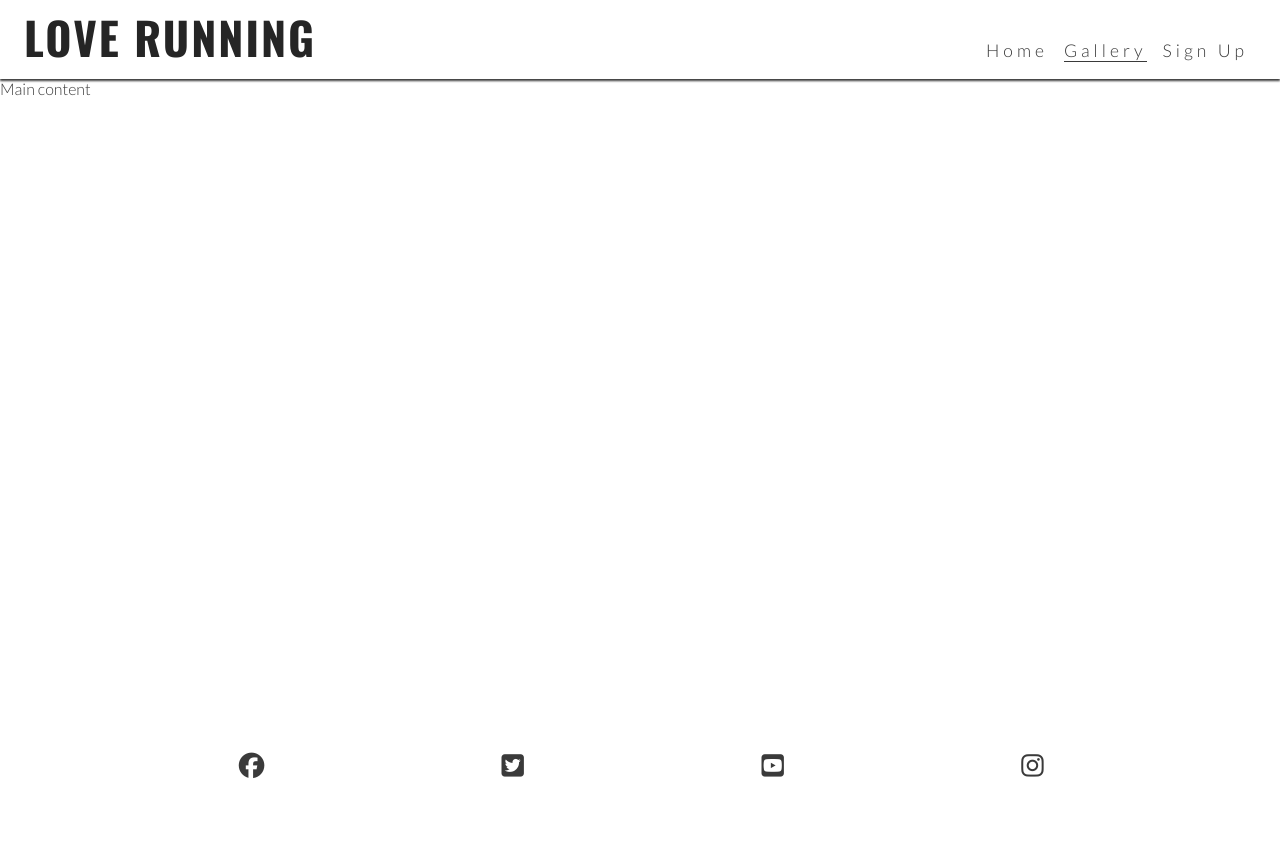
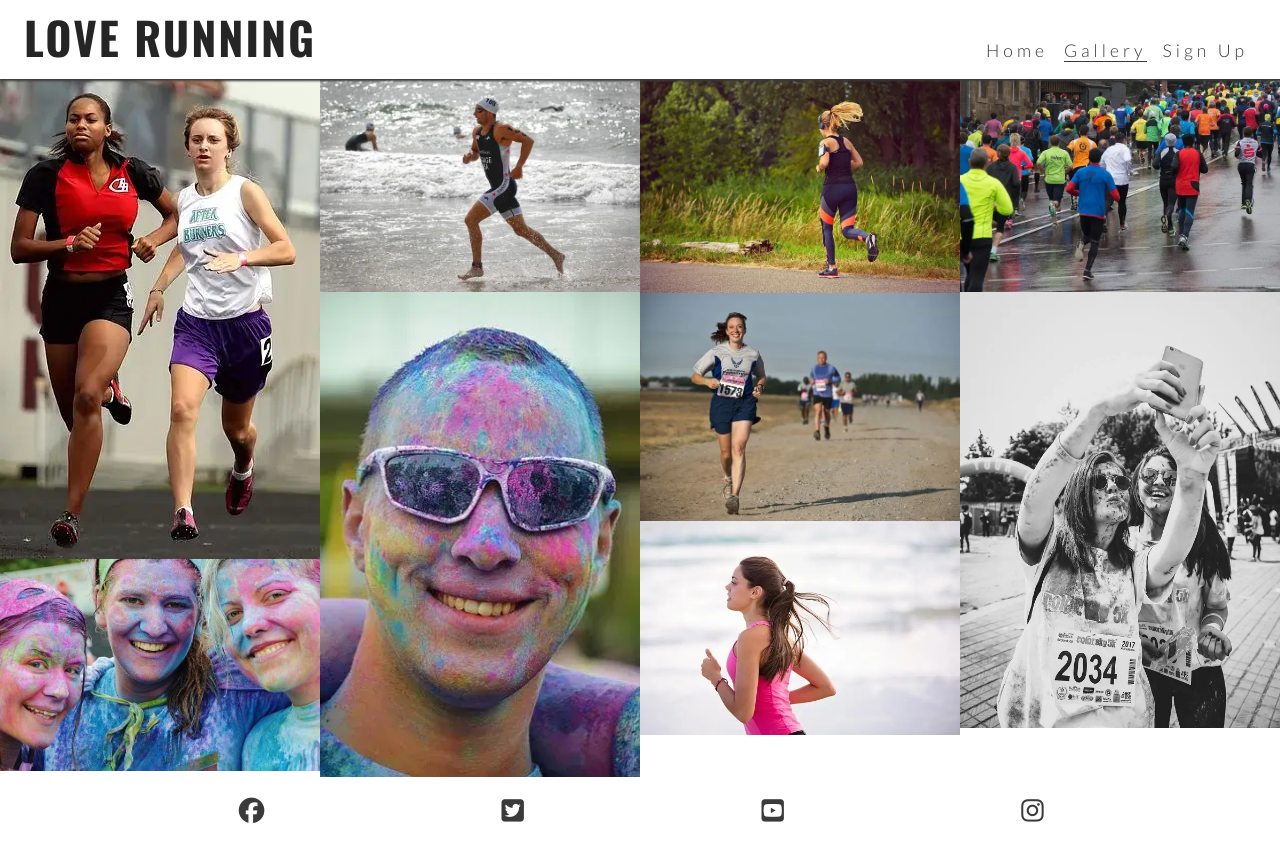
Before and after one commit to Sasha-create/ci-challenge1, a plain HTML site: page gallery.html in a window 1280 px wide. Before the commit the page ends 800 px from the top, so only its background shows below. Drawn offline with nearby package versions, Linux system fonts and the light colour scheme.

Commit message:
add gallery images and media query

```diff
--- a/assets/css/style.css
+++ b/assets/css/style.css
@@ -188,6 +188,16 @@ main {
     color: #fafafa;
 }
 
+/* Gallery page */
+#photos img {
+    width: 100%;
+    line-height: 1em;
+}
+
+#photos {
+    line-height: 0;
+}
+
 /* Footer */
 #social-networks {
     text-align: center;
@@ -201,6 +211,14 @@ main {
     font-size: 160%;
     padding: 5%;
     color: #3a3a3a;
+}
+
+/* Media query: large or landscape phones (576px and up) */
+@media screen and (min-width: 576px) {
+    #photos {
+        column-count: 2;
+        column-gap: 0;
+    }
 }
 
 /* Media query: tablets and larger (768px and up) */
@@ -262,12 +280,22 @@ main {
          align-self: flex-end;
      }
 
+      /* Gallery */
+    #photos {
+        column-count: 3;
+    }
+
 }
 
 /* Large devices (laptops and desktops, 992px and up) */
 @media screen and (min-width: 992px) {
     #menu a:hover{
         border-bottom: 1px solid #3a3a3a;
+    }
+
+     /* Gallery */
+     #photos {
+        column-count: 4;
     }
 }
 
--- a/gallery.html
+++ b/gallery.html
@@ -37,7 +37,23 @@
     </header>
 
     <!-- Main content -->
-    <main>Main content</main>
+    <main>
+        <section id="gallery">
+            <div id="photos">
+                <img src="assets/images/athletes.webp" alt="Two athletes running together">
+                <img src="assets/images/girls.webp" alt="Three girls at charity paint running festival">
+                <img src="assets/images/runner3.webp" alt="Solo male runner jogging on beach">
+                <img src="assets/images/man.webp" alt="Man at charity paint running festival">
+                <img src="assets/images/runner1.webp" alt="Solo female runner jogging through Phoenix Park">
+                <img src="assets/images/runner2.webp" alt="Runners competing in marathon">
+                <img src="assets/images/runner4.webp" alt="Solo female runner jogging on beach">
+                <img src="assets/images/running_gang.webp"
+                    alt="Large group of runners taking part in a marathon on a rainy day">
+                <img src="assets/images/mud-run.webp"
+                    alt="Two women runners taking a muddy selfie after the Mud Runners championship">
+            </div>
+        </section>
+    </main>
 
     <!-- Footer -->
     <footer>
```
Also changed, not shown: assets/images/athletes.webp (added), assets/images/girls.webp (added), assets/images/man.webp (added), assets/images/mud-run.webp (added), assets/images/runner1.webp (added), assets/images/runner2.webp (added), assets/images/runner3.webp (added), assets/images/runner4.webp (added), assets/images/running_gang.webp (added).
